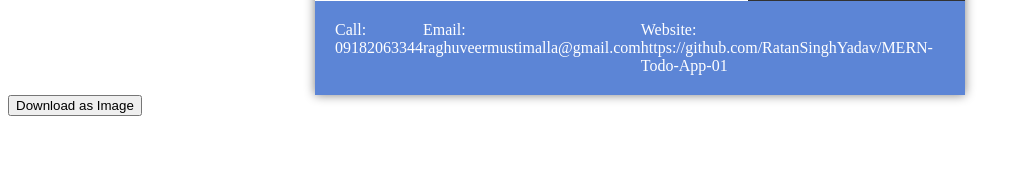
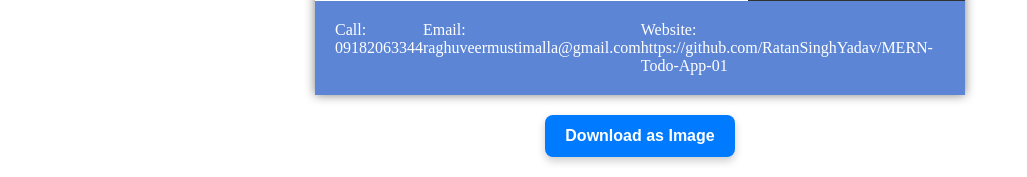
Before and after one commit to Raghuveer47/marketing-tool-apk, a Django app: page /poster/1/ in a window 1280 px wide. Shown: the part 924-1101 px from the top of the page, without its empty margins (0-1027 px from the left). Before the commit the page ends 1040 px from the top, so only its background shows below. Run offline with Django 4.2, Linux system fonts and the light colour scheme; data comes from the database, SQL or seed files in the repository.

Commit message:
Update poster_template.html

```diff
--- a/PosterApp/poster/templates/poster_template.html
+++ b/PosterApp/poster/templates/poster_template.html
@@ -6,6 +6,30 @@
   <title>{{ title }}</title>
   <script src="https://cdnjs.cloudflare.com/ajax/libs/html2canvas/1.4.1/html2canvas.min.js"></script>
   <style>
+    #download-button {
+    background-color: #007BFF; /* Primary button color */
+    color: #FFFFFF; /* White text color */
+    border: none; /* Remove border */
+    padding: 12px 20px; /* Add padding for better touch area */
+    border-radius: 8px; /* Rounded corners */
+    font-size: 1em; /* Adjust font size */
+    font-weight: bold; /* Make text bold */
+    cursor: pointer; /* Show pointer on hover */
+    display: block; /* Ensure button is block-level */
+    margin: 20px auto; /* Center button horizontally and add vertical spacing */
+    box-shadow: 0 4px 8px rgba(0, 0, 0, 0.2); /* Add subtle shadow */
+    transition: background-color 0.3s ease, transform 0.2s ease; /* Smooth hover effect */
+  }
+
+  #download-button:hover {
+    background-color: #0056b3; /* Darker blue on hover */
+    transform: scale(1.05); /* Slight zoom effect */
+  }
+
+  #download-button:active {
+    background-color: #003d82; /* Even darker blue on click */
+    transform: scale(0.95); /* Slight shrink on click */
+  }
     @media screen and (max-width: 600px) {
       .container {
         width: 90%;
@@ -299,23 +323,28 @@
 
  <script>
   document.getElementById('download-button').addEventListener('click', function () {
-      // Target the container you want to capture
     const container = document.querySelector('.container');
 
-      // Use html2canvas to capture the container
-      html2canvas(container, { scale: 2 }).then((canvas) => {
-        // Convert the canvas to a data URL
+    // Use html2canvas with CORS enabled to include cross-origin images
+    html2canvas(container, {
+      scale: 2, // Higher resolution
+      useCORS: true, // Enable cross-origin loading for images
+      allowTaint: true, // Allow tainted images
+    }).then((canvas) => {
+      // Convert the canvas to a PNG image
       const image = canvas.toDataURL('image/png');
 
-        // Create a link element to trigger the download
+      // Create a temporary link element to trigger the download
       const link = document.createElement('a');
       link.href = image;
       link.download = 'poster.png';
 
-        // Append link to the body, click it, and remove it
+      // Append the link to the document, click it, and remove it
       document.body.appendChild(link);
       link.click();
       document.body.removeChild(link);
+    }).catch((error) => {
+      console.error('Error generating the image:', error);
     });
   });
 </script>
```
Lines whose indentation alone changed are shown as unchanged.
